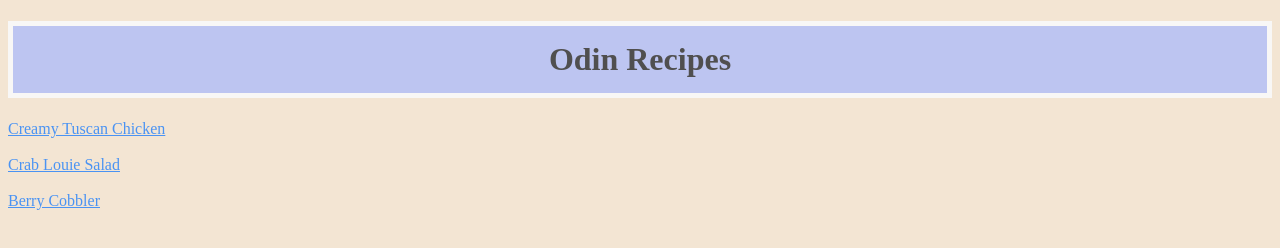
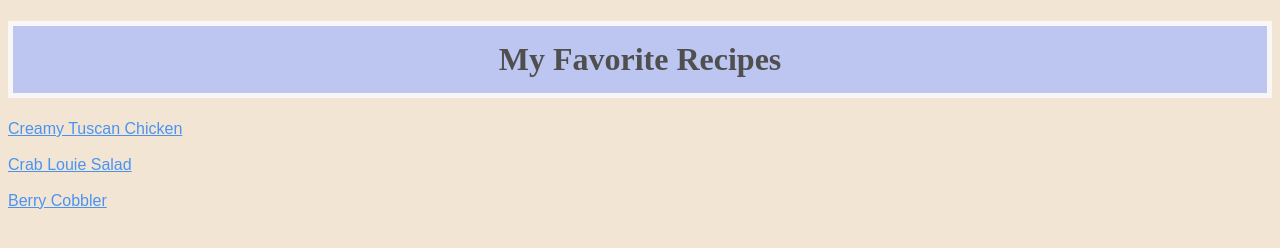
Before and after one commit to ChristyOwen/odin-recipes, a plain HTML site: page index.html in a window 1280 px wide. Drawn offline with Linux system fonts and the light colour scheme.

Commit message:
Add attributes for stylesheet

```diff
--- a/index.html
+++ b/index.html
@@ -4,14 +4,16 @@
     <meta charset="UTF-8">
     <meta name="viewport" content="width=device-width, initial-scale=1.0">
     <link rel="stylesheet" href="index.css">
-    <title>Recipes by Odin</title>
+    <title>Dinner Time</title>
 </head>
 <body>
-   <h1>Odin Recipes</h1>
+   <h1 class="title">My Favorite Recipes</h1>
+   <div class="list">
    <a href="recipes/TuscanChicken.html">Creamy Tuscan Chicken</a>
    <br>
    <a href="recipes/CrabLouieSalad.html">Crab Louie Salad</a>
    <br>
    <a href="recipes/BerryCobbler.html">Berry Cobbler</a>
+</div>
 </body>
 </html>
```
